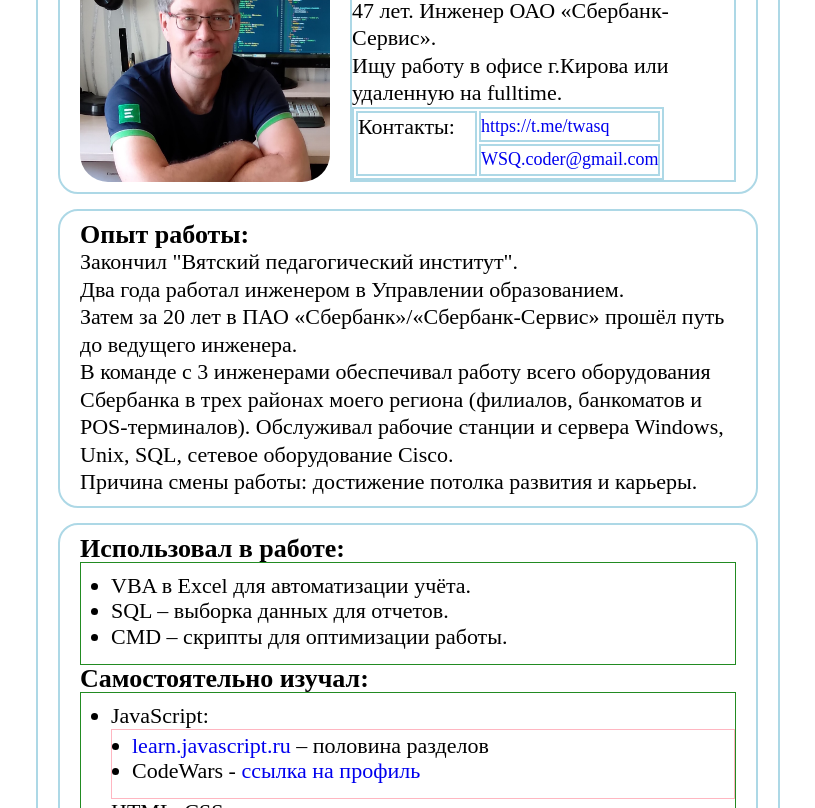
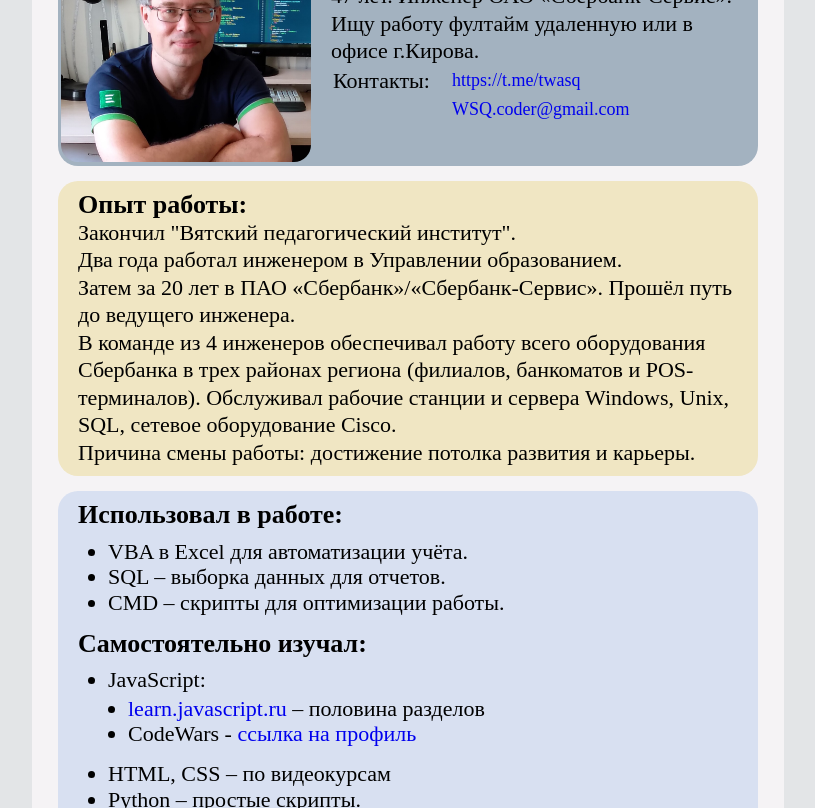
Before and after one commit to WSQ-coder/resume, a plain HTML site: page index.html in a window 1280 px wide. Shown: the part 152-960 px from the top of the page, without its empty margins (232-1047 px from the left). Drawn offline with Linux system fonts and the light colour scheme.

Commit message:
CSS: background painting and fitting

```diff
--- a/CSS/style.css
+++ b/CSS/style.css
@@ -1,20 +1,23 @@
-/* Illuminated borders of Div and Table */
-div,
+/* Highlight borders of Div and Table */
+/* div,
 table,
 td {
   border: 2px solid lightblue;
-}
+} */
 
 body {
   font-size: 22px;
   line-height: 1.25em;
+  background: rgb(227, 229, 231);
 }
 
 .container {
   max-width: 700px;
-  margin: 0px auto 0px auto;
+  margin: 10px auto 10px auto;
   min-height: 300px;
-  padding: 20px 20px 10px 20px;
+  padding: 20px 26px 10px 26px;
+  border-radius: 25px;
+  background: #f5f3f5;
 }
 
 h1 {
@@ -33,24 +36,32 @@ h2 {
 }
 ul {
   padding: 10px 0 15px 30px;
-  border: 1px solid forestgreen;
+  /* border: 1px solid forestgreen; */
 }
 ul ul {
   padding: 3px 0 15px 20px;
-  border: 1px solid lightpink;
+  /* border: 1px solid lightpink; */
 }
 ul li {
   list-style-type: disc;
   line-height: 1.15em;
 }
+.card {
+  min-height: 3em;
+  border-radius: 20px;
+  margin-bottom: 15px;
+  padding: 10px 20px;
+}
 .photo {
   width: 250px;
-  border-radius: 28px;
+  border-radius: 17px;
 }
 
 .info {
   display: flex;
   margin-top: 15px;
+  padding: 4px 20px 4px 3px;
+  background: #a3b2c0;
 }
 
 .info-text {
@@ -60,6 +71,7 @@ ul li {
 .name {
   font-size: 30px;
   font-weight: 700;
+  margin-top: 15px;
   margin-bottom: 15px;
 }
 
@@ -71,15 +83,12 @@ ul li {
   font-size: 18px;
 }
 
-.card {
-  min-height: 3em;
-  border-radius: 20px;
-  margin-bottom: 15px;
-  padding: 10px 20px;
-}
 .place-of-work {
+  background: #f0e6c3;
 }
 .experience {
+  background: #d8e0f1;
 }
 .skills {
+  background: #ece6ce;
 }
--- a/index.html
+++ b/index.html
@@ -10,13 +10,13 @@
   </head>
   <body>
     <div class="container">
-      <h1>РЕЗЮМЕ BackEnd / FrontEnd – разработчик</h1>
+      <h1>РЕЗЮМЕ: FullStack разработчик</h1>
       <div class="info card">
         <img src="img/my_photo.jpg" alt="Василий Рылов" class="photo" />
         <div class="info-text">
           <p class="name">Рылов Василий Викторович</p>
           <p>47 лет. Инженер ОАО «Сбербанк-Сервис».</p>
-          <p>Ищу работу в офисе г.Кирова или удаленную на fulltime.</p>
+          <p>Ищу работу фултайм удаленную или в офисе г.Кирова.</p>
           <table>
             <tr>
               <td class="contact-title" rowspan="2">Контакты:</td>
@@ -39,12 +39,12 @@
         <p>Закончил "Вятский педагогический институт".</p>
         <p>Два года работал инженером в Управлении образованием.</p>
         <p>
-          Затем за 20 лет в ПАО «Сбербанк»/«Сбербанк-Сервис» прошёл путь до
+          Затем за 20 лет в ПАО «Сбербанк»/«Сбербанк-Сервис». Прошёл путь до
           ведущего инженера.
         </p>
         <p>
-          В команде с 3 инженерами обеспечивал работу всего оборудования
-          Сбербанка в трех районах моего региона (филиалов, банкоматов и
+          В команде из 4 инженеров обеспечивал работу всего оборудования
+          Сбербанка в трех районах региона (филиалов, банкоматов и
           POS-терминалов). Обслуживал рабочие станции и сервера Windows, Unix,
           SQL, сетевое оборудование Cisco.
         </p>
@@ -64,7 +64,7 @@
             <ul>
               <li>
                 <a
-                  href="learn.javascript.ru"
+                  href="https://learn.javascript.ru/"
                   target="_blank"
                   rel="noopener noreferrer"
                   >learn.javascript.ru</a
```
